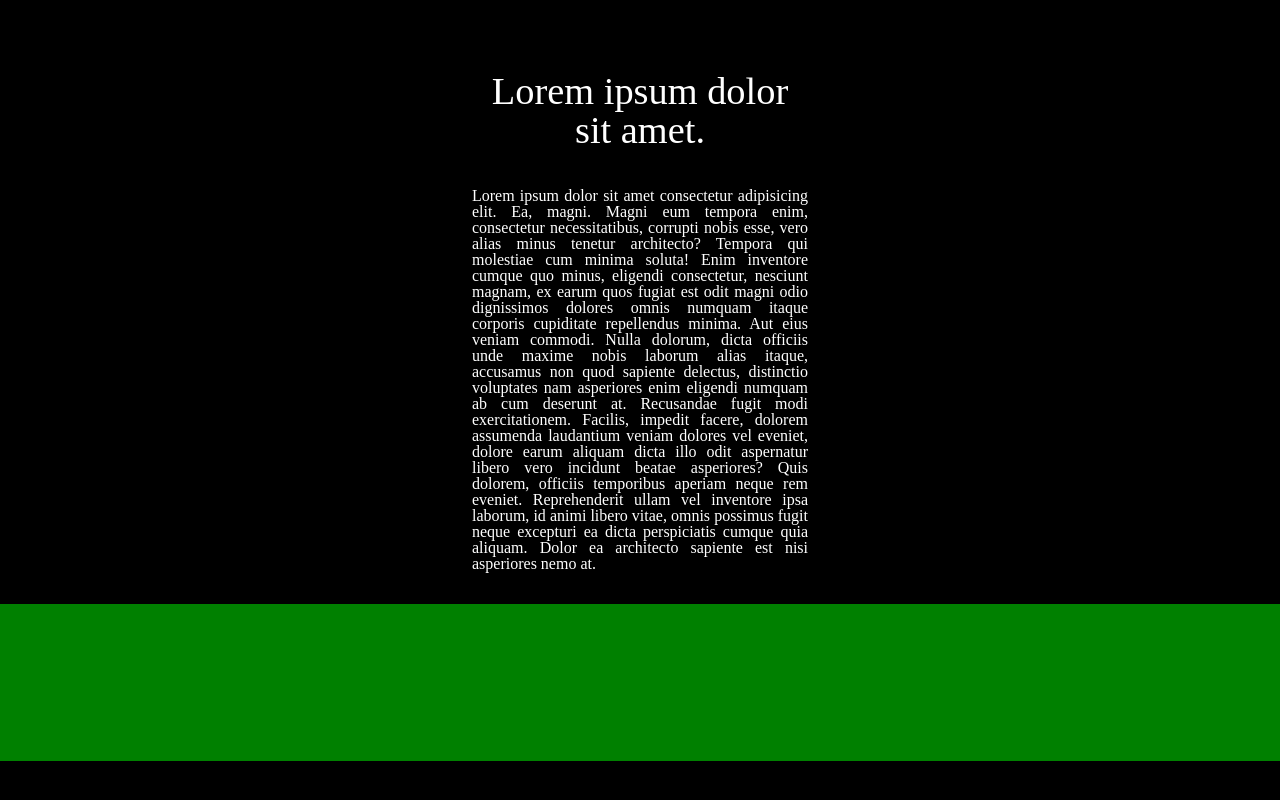
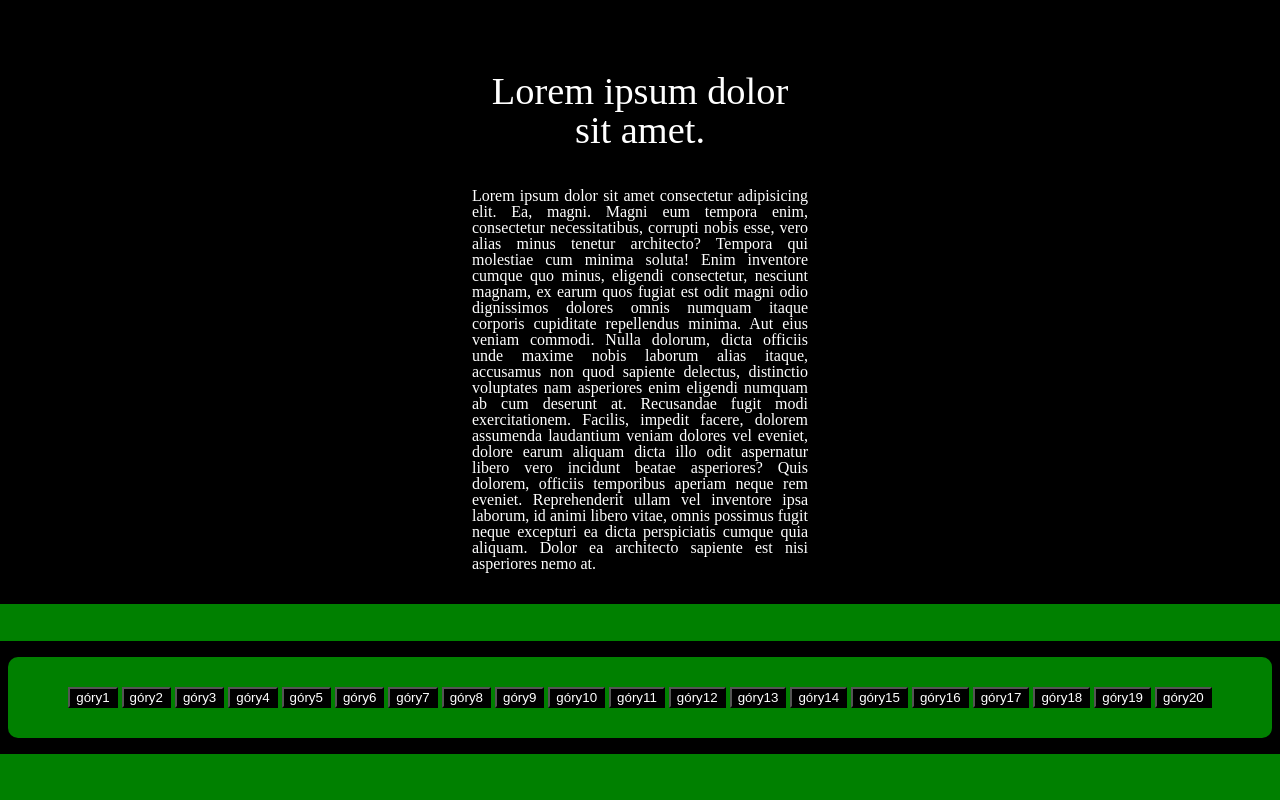
Before and after one commit to januszklapek/strona, a plain HTML site: page strona/index.html in a window 1280 px wide. Shown: the part 3859-4659 px from the top of the page. Before the commit the page ends 4620 px from the top, so only its background shows below. Drawn offline with Linux system fonts and the light colour scheme.

Commit message:
Add files via upload

```diff
--- a/strona/Style/StyleIndex/_about-gory1.scss
+++ b/strona/Style/StyleIndex/_about-gory1.scss
@@ -23,3 +23,14 @@
     }
   }
 }
+
+.button {
+  &__content{
+
+  background-color: $color2;
+  border-radius: 10px;
+  padding: 30px 32px;
+  text-align: center;
+  margin: 16px 8px;
+  }
+}
--- /dev/null
+++ b/strona/gory.js
@@ -0,0 +1,3 @@
+function gory(){
+    console.log("góry")
+}
--- a/strona/index.html
+++ b/strona/index.html
@@ -7,6 +7,7 @@
     <link rel="icon" type="image/x-icon" href="./Style/Img/log.ico" />
     <!-- https://sass-lang.com/ -->
     <link rel="stylesheet" href="./Style/style_index.css" />
+    <script src="gory.js"></script>
   </head>
   <body>
     <header class="header">
@@ -149,6 +150,29 @@
     </section>
 
     <!-- --------------------------------------------------------------------------------- -->
+    <section
+    class="button__content">
+      <button style="background-color: black;" class="button" onclick="gory()">góry1</button>
+      <button style="background-color: black;"class="button" onclick="gory()">góry2</button>
+      <button style="background-color: black;"class="button" onclick="gory()">góry3</button>
+      <button style="background-color: black;"class="button" onclick="gory()">góry4</button>
+      <button style="background-color: black;"class="button" onclick="gory()">góry5</button>
+      <button style="background-color: black;"class="button" onclick="gory()">góry6</button>
+      <button style="background-color: black;"class="button" onclick="gory()">góry7</button>
+      <button style="background-color: black;"class="button" onclick="gory()">góry8</button>
+      <button style="background-color: black;"class="button" onclick="gory()">góry9</button>
+      <button style="background-color: black;"class="button" onclick="gory()">góry10</button>
+      <button style="background-color: black;"class="button" onclick="gory()">góry11</button>
+      <button style="background-color: black;"class="button" onclick="gory()">góry12</button>
+      <button style="background-color: black;"class="button" onclick="gory()">góry13</button>
+      <button style="background-color: black;"class="button" onclick="gory()">góry14</button>
+      <button style="background-color: black;"class="button" onclick="gory()">góry15</button>
+      <button style="background-color: black;"class="button" onclick="gory()">góry16</button>
+      <button style="background-color: black;"class="button" onclick="gory()">góry17</button>
+      <button style="background-color: black;"class="button" onclick="gory()">góry18</button>
+      <button style="background-color: black;"class="button" onclick="gory()">góry19</button>
+      <button style="background-color: black;"class="button" onclick="gory()">góry20</button>
+  </section>
     <footer></footer>
   </body>
 </html>
```
Also changed, not shown: strona/Style/StyleIndex/_about-gory2.scss (line endings or trailing spaces), strona/Style/style_index.css, 1 other file.
